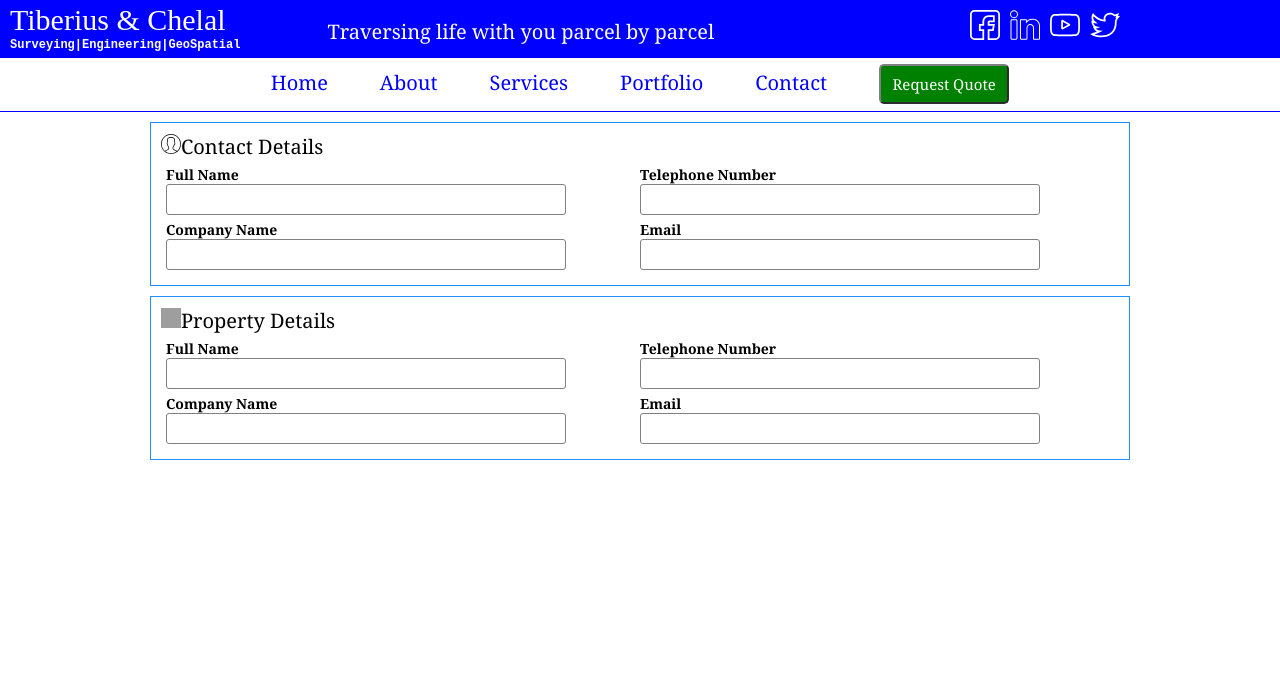
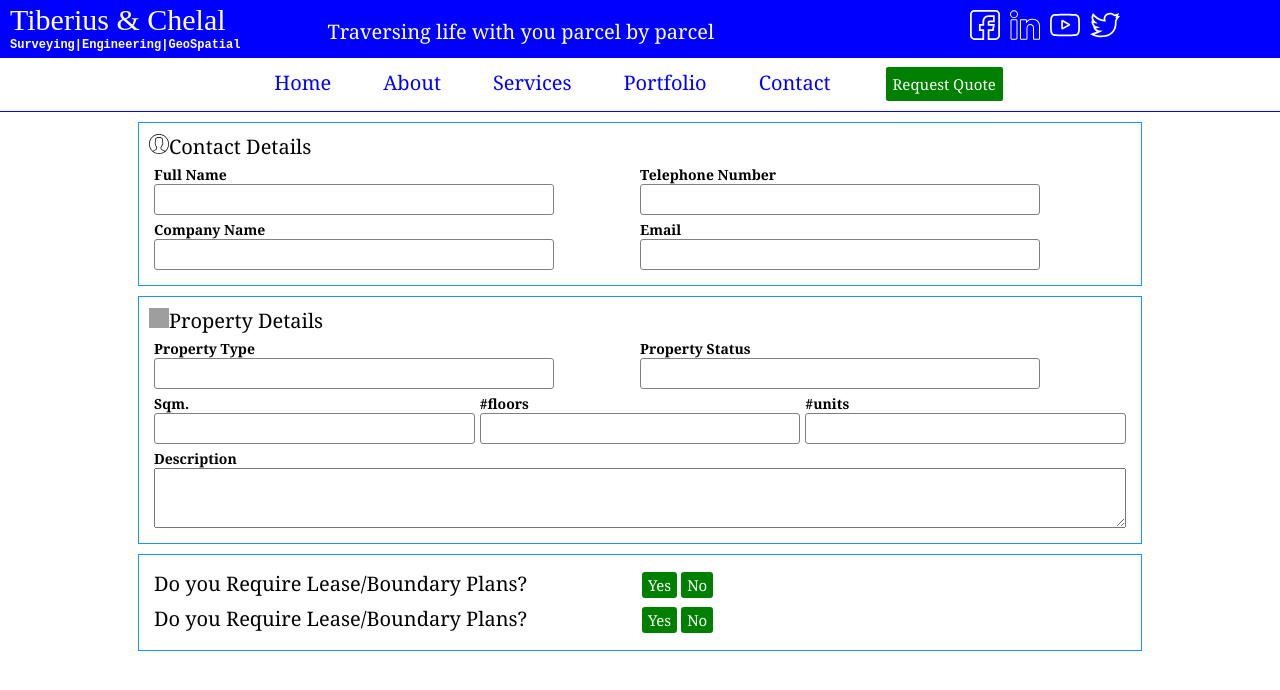
Before and after one commit to RichardMM/tcSite, a React (Create React App) app: page /quote in a window 1280 px wide. Shown: the top 690 px of the page. Built offline with nearby package versions, Linux system fonts and the light colour scheme; grey boxes are pictures that could not be loaded.

Commit message:
Inroduce contentful create about us page loade details from contenful

```diff
--- a/package.json
+++ b/package.json
@@ -6,6 +6,7 @@
     "@testing-library/jest-dom": "^4.2.4",
     "@testing-library/react": "^9.3.2",
     "@testing-library/user-event": "^7.1.2",
+    "contentful": "^7.14.3",
     "react": "^16.13.1",
     "react-dom": "^16.13.1",
     "react-router-dom": "^5.1.2",
--- a/src/App.js
+++ b/src/App.js
@@ -7,6 +7,7 @@ import './styles/colors.css';
 import './styles/utilities.css'
 import './styles/grid_system.css'
 import './styles/form.css'
+import './styles/about.css'
 
 function App() {
   return (
--- a/src/Routes.js
+++ b/src/Routes.js
@@ -2,7 +2,7 @@ import React from 'react'
 import { BrowserRouter as Router, Route, Link, Switch } from 'react-router-dom'
 import QuoteForm from './components/QuoteForm'
 import Slider from './components/Slider'
-
+import About from './components/About'
 
 export default function Routes(props) {
     return (
@@ -12,7 +12,9 @@ export default function Routes(props) {
                 <Route exact path="/">
                     <Slider />
                 </Route>
-
+                <Route path="/about">
+                    <About />
+                </Route>
                 <Route path="/quote">
                     <QuoteForm />
                 </Route>
--- /dev/null
+++ b/src/components/About.js
@@ -0,0 +1,40 @@
+import React, { useEffect, useState, Fragment } from 'react'
+
+import cntClient from './stateManagement'
+
+
+export default function About(props) {
+    let [dataIsloaded, setDataIsLoaded] = useState(false)
+    let [companyDetails, setCompanyDetails] = useState({ overview: "", mission: "", vision: "" })
+
+    useEffect(() => {
+        cntClient.getEntries({ content_type: "companyDetails" }).then((response) => {
+            let dt = response.items[0].fields
+            setCompanyDetails(dt);
+            setDataIsLoaded(true)
+            console.log(dt)
+        })
+    }, [dataIsloaded])
+
+    return (
+        <div className="about-page">
+            <div className="about-section">
+                <h1 className="about-headers">Overview</h1>
+                <p className="about-text">{companyDetails.overview}</p>
+
+            </div>
+
+            <div className="about-section">
+                <h1 className="about-headers">Mission</h1>
+                <p className="about-text">{companyDetails.mission}</p>
+
+            </div>
+            <div className="about-section">
+                <h1 className="about-headers">Vision</h1>
+                <p className="about-text">{companyDetails.vision}</p>
+            </div>
+
+        </div>
+
+    )
+}
--- a/src/components/NavBar.js
+++ b/src/components/NavBar.js
@@ -1,5 +1,5 @@
 import React from 'react'
-
+/* import {Link} from 'react-router-dom' */
 
 export default function NavBar(props){
 
@@ -9,7 +9,7 @@ export default function NavBar(props){
                 Home
             </li>
             <li>
-                About
+                <a className="nav-link" href="/about">About</a>
             </li>
             <li>
                 Services
@@ -21,7 +21,7 @@ export default function NavBar(props){
                 Contact
             </li>
             <li>
-            <button className="btn bg-success">Request Quote</button>
+            <a className="btn bg-success" href="/quote" >Request Quote</a>
             </li>
         </ul>
     )
--- a/src/components/QuoteForm.js
+++ b/src/components/QuoteForm.js
@@ -8,9 +8,9 @@ export default function QuoteForm(props) {
         <div className="custom-container">
 
             <div className="form-section">
-                <span style={{justifyContent:"center"}}>
-                <img src={contactIcon} alt="contact-icon" height="20px" width="20px"/>
-                <span>Contact Details</span>
+                <span style={{ justifyContent: "center" }}>
+                    <img src={contactIcon} alt="contact-icon" height="20px" width="20px" />
+                    <span>Contact Details</span>
                 </span>
 
                 <div className="grid-col-2">
@@ -33,40 +33,68 @@ export default function QuoteForm(props) {
                         <label htmlFor="email">Email</label>
                         <input type="text" id="email" />
                     </div>
-                    </div>
+                </div>
 
             </div>
 
             <div className="form-section">
-                <span style={{justifyContent:"center"}}>
-                <img src="https://img.icons8.com/metro/52/000000/road-worker.png" alt="contact-icon" height="20px" width="20px"/>
-                <span>Property Details</span>
+                <span style={{ justifyContent: "center" }}>
+                    <img src="https://img.icons8.com/metro/52/000000/road-worker.png" alt="contact-icon" height="20px" width="20px" />
+                    <span>Property Details</span>
                 </span>
 
                 <div className="grid-col-2">
                     <div >
-                        <label htmlFor="fullName">Full Name</label>
-                        <input type="text" id="fullName" />
+                        <label htmlFor="propertyType">Property Type</label>
+                        <input type="text" id="propertyType" />
                     </div>
                     <div >
-                        <label htmlFor="telNo">Telephone Number</label>
-                        <input type="text" id="telNo" />
+                        <label htmlFor="propertyStatus">Property Status</label>
+                        <input type="text" id="propertyStatus" />
                     </div>
 
                 </div>
-                <div className="grid-col-2">
+                <div className="grid-col-3">
                     <div >
-                        <label htmlFor="companyName">Company Name</label>
-                        <input type="text" id="companyName" />
+                        <label htmlFor="sqm">Sqm.</label>
+                        <input type="text" id="Sqm" />
                     </div>
                     <div >
-                        <label htmlFor="email">Email</label>
-                        <input type="text" id="email" />
+                        <label htmlFor="floorsCount">#floors</label>
+                        <input type="text" id="floorsCount" />
                     </div>
+                    <div >
+                        <label htmlFor="unitsCount">#units</label>
+                        <input type="text" id="unitsCount" />
                     </div>
+                </div>
+                <div className="grid-col-1">
+
+
+                    <label htmlFor="propertyDescription">Description</label>
+                    <textarea type="text" id="propertyDescription" style={{ width: "100%" }} />
+                </div>
 
             </div>
+            <div className="form-section">
+                <div className="grid-col-2">
+                    <span>Do you Require Lease/Boundary Plans?</span>
+                    <div>
 
+                    <button className="btn bg-success" role="button">Yes</button>
+                    <button className="btn bg-success" role="button">No</button>
+                    </div>
+                </div>
+                <div className="grid-col-2">
+                    <span>Do you Require Lease/Boundary Plans?</span>
+                    <div>
+
+                    <button className="btn bg-success" role="button">Yes</button>
+                    <button className="btn bg-success" role="button">No</button>
+                    </div>
+                </div>
+
+            </div>
         </div>
 
     )
--- /dev/null
+++ b/src/components/stateManagement/index.js
@@ -0,0 +1,11 @@
+import {createClient} from 'contentful'
+
+ let cntClient = createClient({
+    // This is the space ID. A space is like a project folder in Contentful terms
+    space: "z54i2koapku9",
+    // This is the access token for this space. Normally you get both ID and the token in the Contentful web app
+    accessToken: "KKJkU4oF7feJRWyLZ97qVXeRJ6QnlvjS5HwBaghnBpQ"
+  })
+
+
+  export default cntClient
--- a/src/styles/Header.css
+++ b/src/styles/Header.css
@@ -49,7 +49,7 @@
     }
 }
 
-.menu-nav li{
+.menu-nav li {
 
     cursor: pointer;
     margin-top: 0px;
@@ -58,6 +58,12 @@
     margin-left: 26px;
 
 }
+
+li>a[class*="nav-link"]{
+    text-decoration: none;
+    background-color: inherit;
+    color:inherit;
+    }
 
 .menu-nav li:hover{
     background-color: blue;
--- /dev/null
+++ b/src/styles/about.css
@@ -0,0 +1,27 @@
+.about-headers{
+    text-align: center;
+    font-weight: bolder;
+    font-size: 35px;
+    color: blue;
+}
+
+.about-page{
+    background-image: url(../images/aboutBackground.svg);
+
+}
+
+.about-text{
+    text-align: center;
+    line-height: 1.5;
+}
+
+.about-section{
+    width: 80%;
+    margin: 10px auto 5px auto;
+    border:1px solid;
+    min-height: 150px;
+    background-color: rgba(255, 255, 255, 0.9);
+
+
+    box-shadow:5px 10px 18px #87CEEB;
+}
--- a/src/styles/colors.css
+++ b/src/styles/colors.css
@@ -1,6 +1,11 @@
 .bg-success{
     background-color: green;
 }
+
+.bg-warning{
+    background-color: red;
+}
+
 .bg-brand{
     background-color: blue;
     color: white;
--- a/src/styles/grid_system.css
+++ b/src/styles/grid_system.css
@@ -1,19 +1,30 @@
+
+.grid-col-1{
+    display: grid;
+
+    grid-template-columns: 1fr;
+
+}
+
 @media only screen and (min-width: 601px){
 .custom-container{
-    max-width: 1000px;
+    width: 80%;
     margin: auto;
     padding: 10px;
 
 }
 
+
 .grid-col-2{
     display: grid;
+
     grid-template-columns: 1fr 1fr;
 
 }
 
 .grid-col-3{
     display: grid;
+    gap: 5px;
     grid-template-columns: 1fr 1fr 1fr ;
 
 }
@@ -43,6 +54,7 @@
 
     .grid-col-3{
         display: grid;
+        gap: 5px;
         grid-template-rows: 1fr 1fr 1fr ;
 
     }
--- a/src/styles/utilities.css
+++ b/src/styles/utilities.css
@@ -1,12 +1,27 @@
-.btn{
+a[class*="btn"]{
+    display: inline-block;
     border-radius: 5px;
-    width: 130px;
-    height: 40px;
+    text-decoration: none;
+    padding: 7px;
     color: white;
     font-size: 15px;
     cursor: pointer;
-    border-color: grey;
+    border-color:white;
+    border-style: solid;
 }
+
+button[class*="btn"]{
+    display: inline-block;
+    border-radius: 5px;
+    border-style: solid;
+    height: 30px;
+    color: white;
+    font-size: 15px;
+    cursor: pointer;
+    border-color:white;
+}
+
+
 
 *{
 
```
Also changed, not shown: src/images/aboutBackground.svg (added), 1 other file (tests, documents, lock files or other folders).
